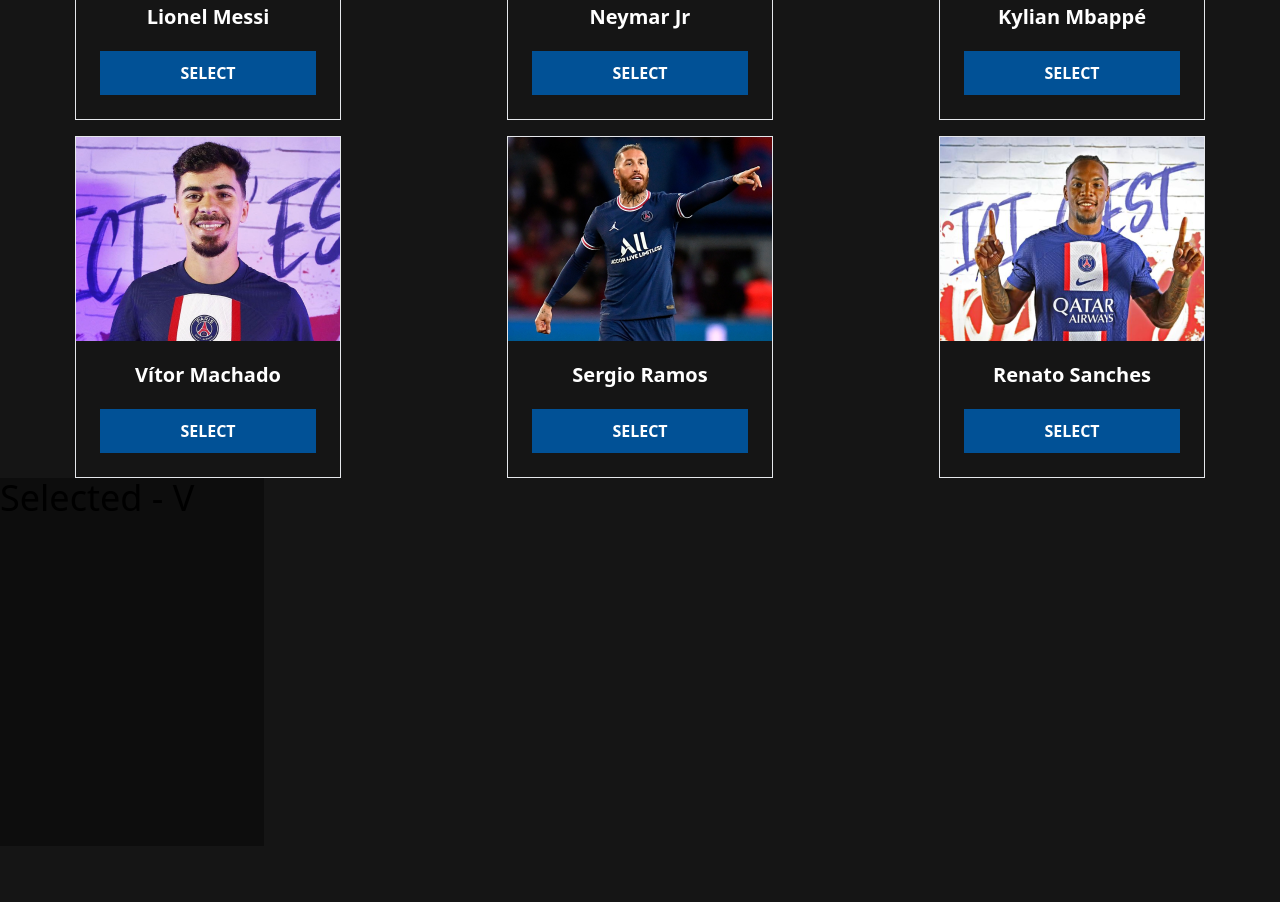
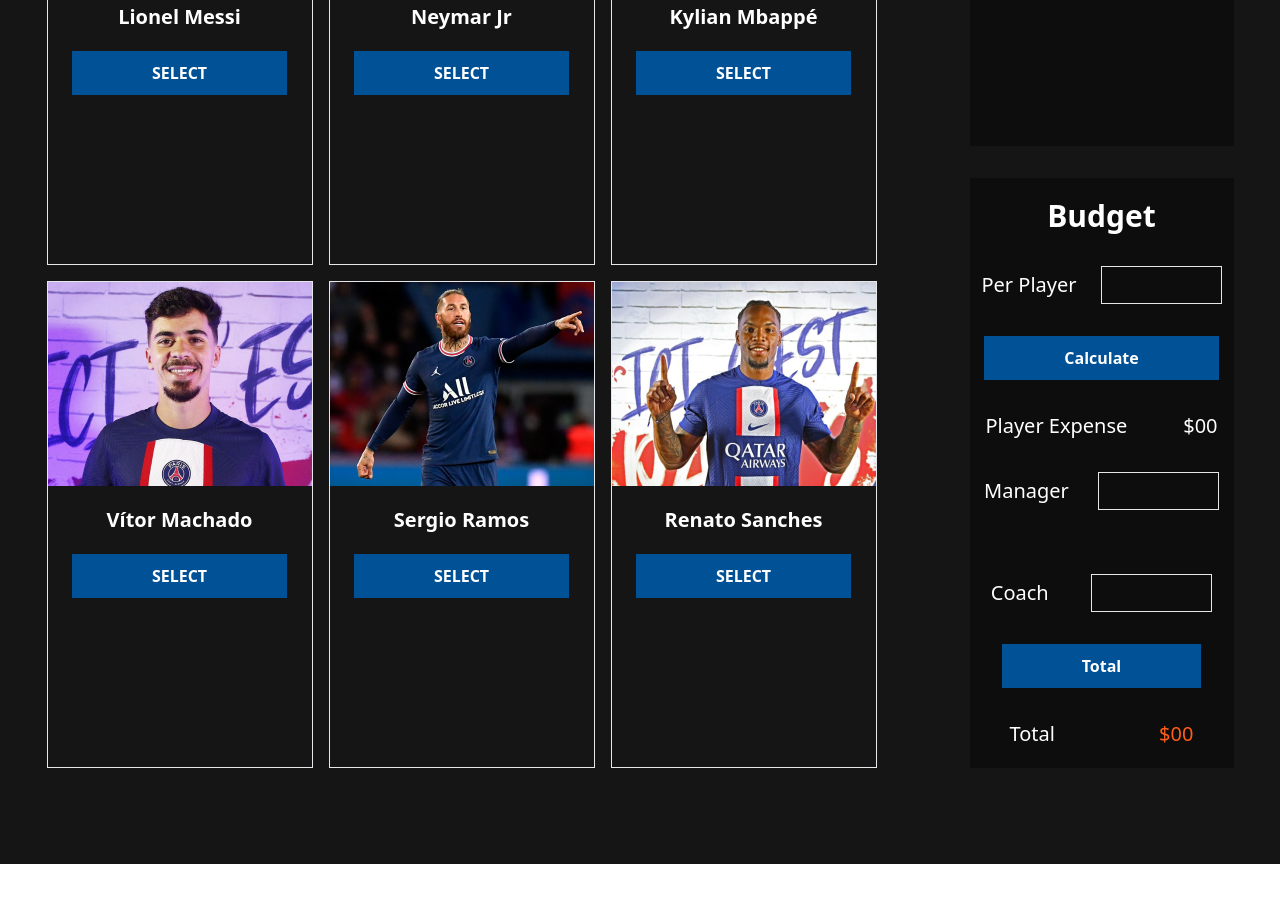
Before and after one commit to JubayerP/budget-players, a plain HTML site: page index.html in a window 1280 px wide. Shown: the part 818-1720 px from the top of the page. After the commit the page ends 1682 px from the top, so only its background shows below. Drawn offline with nearby package versions, Linux system fonts and the light colour scheme.

Commit message:
calculation part added

```diff
--- a/index.html
+++ b/index.html
@@ -33,7 +33,7 @@
     </header>
 
     <!-- players -->
-    <section class="bg-[#151515] py-24">
+    <section class="bg-[#151515] py-24 flex justify-around">
         <div class="grid grid-cols-3 gap-4">
             <div class="mx-auto border pb-6">
                 <img src="./images/players/player-1.png" alt="">
@@ -79,10 +79,43 @@
             </div>
         </div>
         <div>
-            <div class="bg-[#0D0D0D] w-[16.5rem] h-[23rem]">
-                <h2 class="text-4xl">Selected - V</h2>
+            <div class="bg-[#0D0D0D] max-w-[16.5rem] h-[23rem] py-5">
+                <h2 class="text-3xl text-white font-semibold text-center">Selected - V</h2>
+                <ul>
+
+                </ul>
             </div>
-            <div></div>
+            <div class="bg-[#0D0D0D] w-[16.5rem] h-auto py-5 mt-[2rem]">
+                <h2 class="text-3xl text-white font-semibold text-center">Budget</h2>
+                <div>
+                    <div class="flex items-center justify-around text-white">
+                        <p class="text-white text-xl">Per Player </p>
+                        <input class="bg-[#0D0D0D] border outline-0 w-[121px] p-1.5 my-8" type="text">
+                    </div>
+                    <div class="text-center">
+                        <button class="mb-8 px-20 py-2.5 bg-[#015196] text-white font-semibold">Calculate</button>
+                    </div>
+                </div>
+                <div class="flex justify-around items-center text-white text-xl">
+                    <span class="mr-6">Player Expense</span>
+                    <p>$<span>00</span></p>
+                </div>
+                <div class="flex items-center justify-around text-white">
+                    <p class="text-white text-xl">Manager</p>
+                    <input class="bg-[#0D0D0D] border outline-0 w-[121px] p-1.5 my-8" type="text">
+                </div>
+                <div class="flex items-center justify-around text-white">
+                    <p class="text-white text-xl">Coach</p>
+                    <input class="bg-[#0D0D0D] border outline-0 w-[121px] p-1.5 my-8" type="text">
+                </div>
+                <div class="text-center">
+                    <button class="mb-8 px-20 py-2.5 bg-[#015196] text-white font-semibold">Total</button>
+                </div>
+                <div class="flex justify-around items-center text-white text-xl">
+                    <span class="mr-6">Total</span>
+                    <p class="text-[#FF5E19]">$<span>00</span></p>
+                </div>
+            </div>
         </div>
     </section>
 </body>
```
Also changed, not shown: tailwind.config.js (added, +7 -0 lines).
